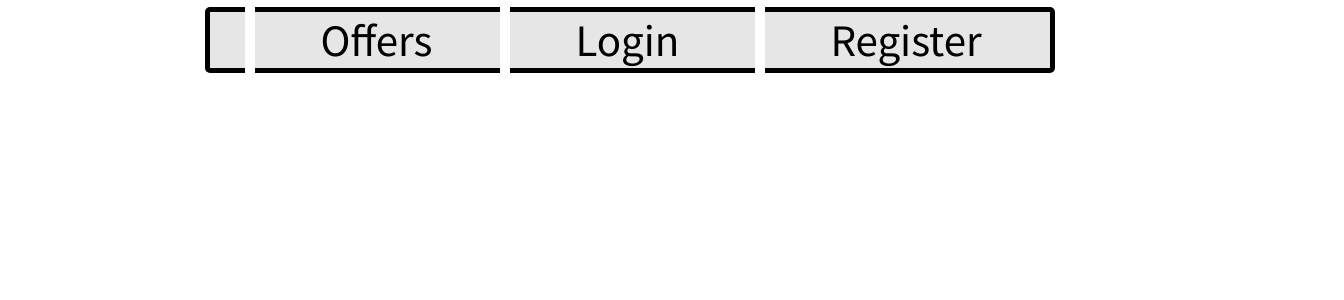
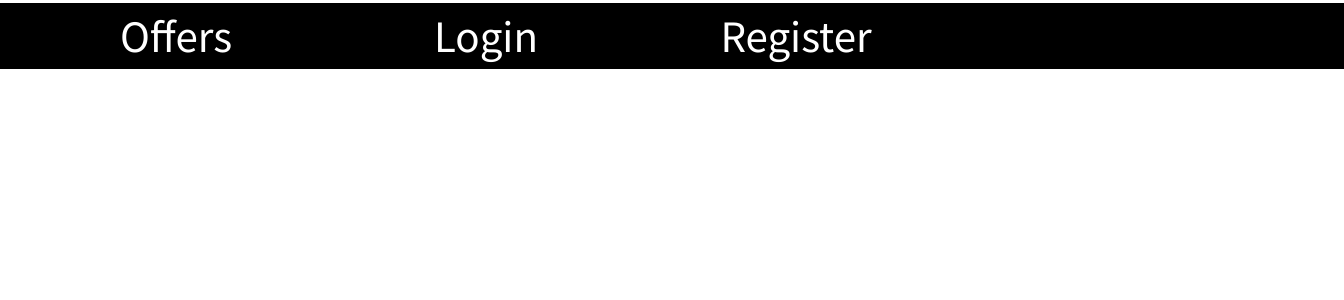
Before and after one commit to gabriellazarov/Travel-Agency-Project, a React (Create React App) app: page /offers in a window 1280 px wide. Shown: the top 300 px of the page, 1344 px wide, since content can reach past the window. Built offline with nearby package versions, Linux system fonts and the light colour scheme.

Commit message:
small changes

```diff
--- a/src/components/IntroductionComponents/Backrop/Nav.module.css
+++ b/src/components/IntroductionComponents/Backrop/Nav.module.css
@@ -7,7 +7,6 @@
   list-style-type: none;
 
   transition-duration: 0.45s;
-
 }
 
 .listItem {
@@ -21,7 +20,7 @@
   transition: transform 0.2s ease-in-out;
 }
 .hoverable:hover {
-  transform: translate(7px);
+  transform: translate(8px);
 }
 
 .highlighted {
@@ -48,7 +47,6 @@
 .MyClassExitActive {
 }
 
-
 @keyframes showNav {
   0% {
     opacity: 0;
--- a/src/components/SharedComponents/Navbar.module.css
+++ b/src/components/SharedComponents/Navbar.module.css
@@ -1,36 +1,35 @@
 .list ul {
   position: absolute;
-  left: 48%;
-  top: 3%;
+  left: 50%;
+  top: 2.5%;
   transform: translate(-50%, -50%);
 
-  width: 850px;
+  width: 110%;
   border: 5px solid black;
-  border-radius: 5px;
-  margin: 1em;
 
-  background-color: rgba(197, 197, 197, 0.425);
+  background-color: black;
 }
 
 .list li {
   display: inline-block;
-  width: 250px;
+  width: 230px;
+
+  margin-left: 5rem;
 
   cursor: pointer;
-  margin-left: 5px;
   font-size: 45px;
 
+  text-align: center;
   transition: 0.2s ease-in-out;
 }
 .list span {
-  border-left: 10px solid white;
-  margin-left: -10px;
-  padding: 15px;
-  padding-left: 65px;
+  color: white;
+  transition: 0.2s ease-in-out;
+}
 
+.list li:hover {
+  background-color: rgb(255, 255, 255);
+}
+.list li:hover span {
   color: black;
 }
-.list li:hover {
-  font-size: 50px;
-  background-color: rgba(15, 12, 12, 0.253);
-}
```
